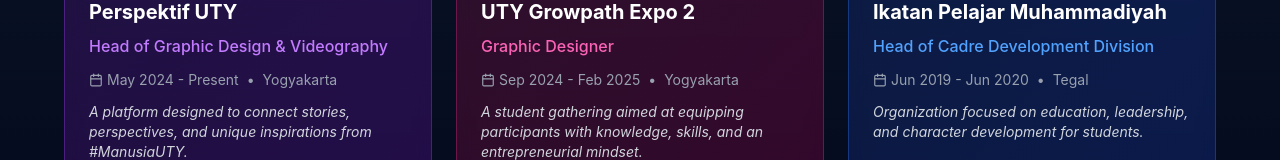
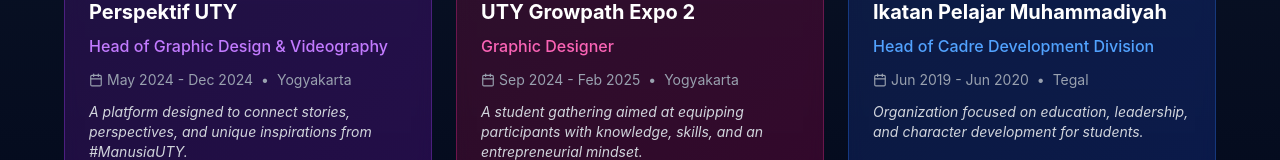
Before and after one commit to farhnnra2/Hans-profile, a React (Vite) app: page / in a window 1280 px wide. Shown: the part 5819-5979 px from the top of the page. Built offline with nearby package versions, Linux system fonts and the light colour scheme.

Commit message:
Update MatrixRain and Organizations components

```diff
--- a/src/app/components/MatrixRain.tsx
+++ b/src/app/components/MatrixRain.tsx
@@ -87,7 +87,7 @@
   return (
     <canvas
       ref={canvasRef}
-      className="absolute inset-0 opacity-50 pointer-events-none"
+      className="absolute inset-0 opacity-30 pointer-events-none"
       style={{ width: '100%', height: '100%' }}
     />
   );
--- a/src/app/components/Organizations.tsx
+++ b/src/app/components/Organizations.tsx
@@ -7,7 +7,7 @@
   {
     name: 'Perspektif UTY',
     role: 'Head of Graphic Design & Videography',
-    period: 'May 2024 - Present',
+    period: 'May 2024 - Dec 2024',
     location: 'Yogyakarta',
     description: 'A platform designed to connect stories, perspectives, and unique inspirations from #ManusiaUTY.',
     achievement: 'Best Division Award (2024)',
```
